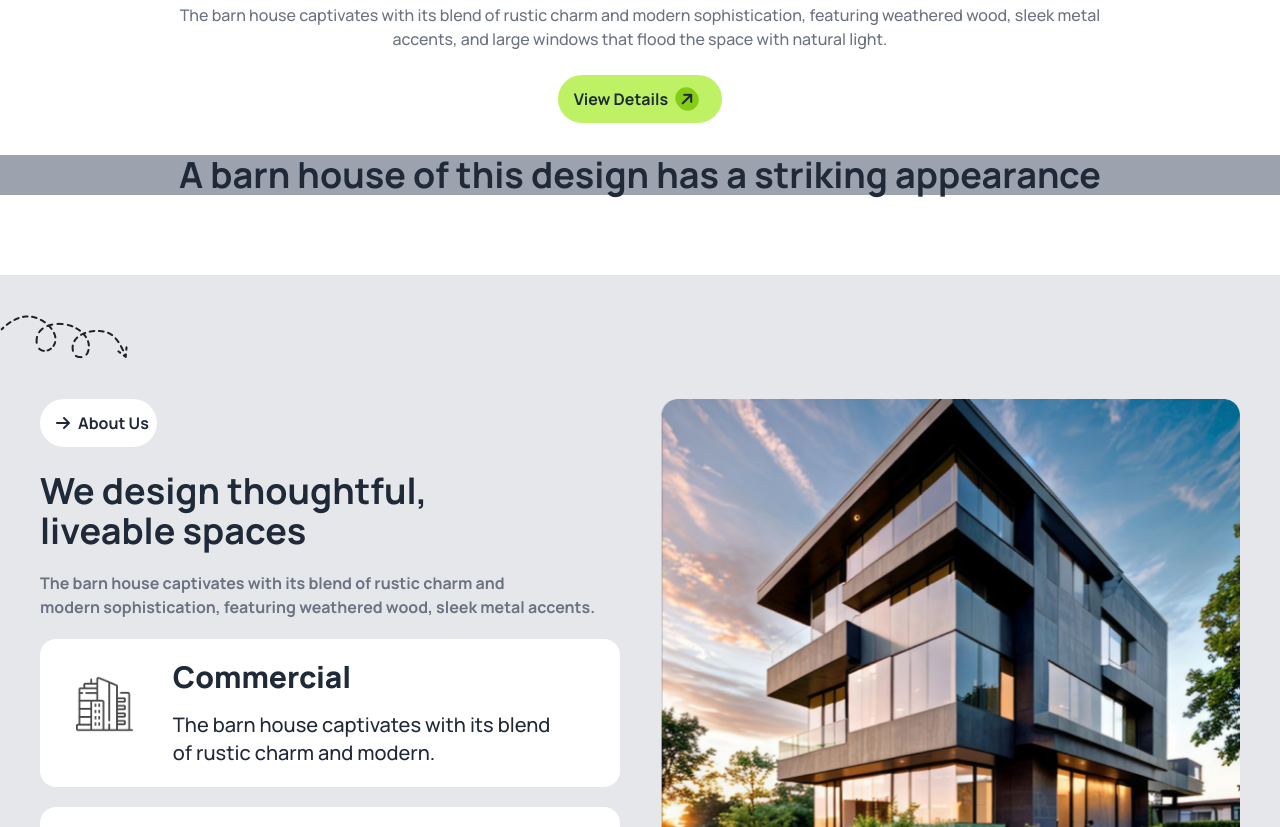
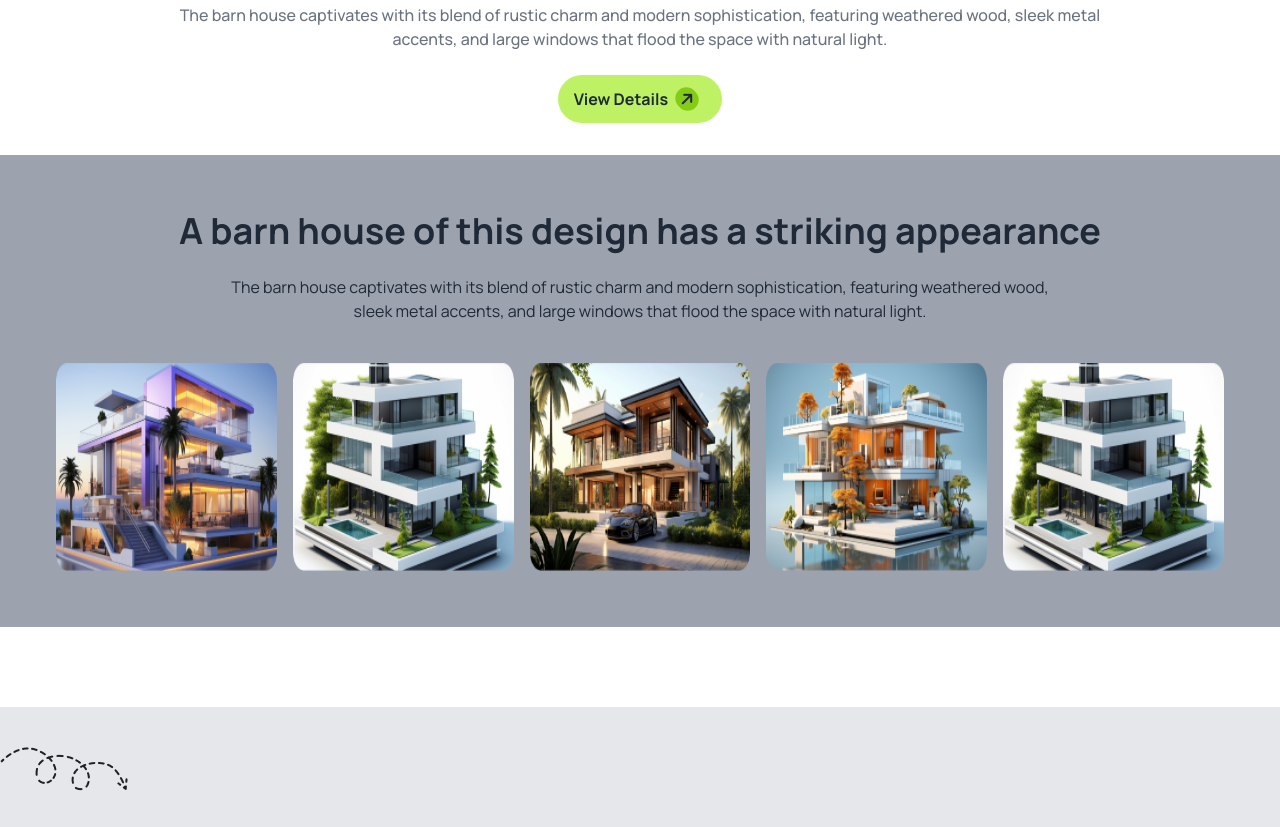
Before and after one commit to protivaghosh/assignment-03-b10, a plain HTML site: page index.html in a window 1280 px wide. Shown: the part 639-1466 px from the top of the page. Drawn offline with nearby package versions, Linux system fonts and the light colour scheme.

Commit message:
make added to unique section

```diff
--- a/index.html
+++ b/index.html
@@ -1,5 +1,5 @@
 <!DOCTYPE html>
-<html lang="en">
+<html lang="en" data-theme="light">
 <head>
     <meta charset="UTF-8">
     <meta name="viewport" content="width=device-width, initial-scale=1.0">
@@ -100,16 +100,28 @@
    </header>
      <main>
        <!-- unique section -->
-   <section class="bg-gray-400">
+   <section class="bg-gray-400 p-4 lg:p-14">
     <div class="text-center">
-      <h3 class="text-4xl font-bold">A barn house of this design has a striking appearance</h3>
+      <h3 class="text-2xl lg:text-4xl font-bold  mb-6">A barn house of this design has a striking appearance</h3>
+      <p class="text-xs lg:text-base font-samiblod mb-10">The barn house captivates with its blend of rustic charm and modern sophistication, featuring weathered wood,<br> sleek metal accents, and large windows that flood the space with natural light.</p>
     </div>
-
-
-
-
-
-
+    <div class="grid grid-cols-1 lg:grid-cols-5 gap-4">
+      <div>
+        <img src="./assets/article1.png" alt="house" class="w-full h-52 transform transition duration-500 hover:scale-75">
+      </div>
+      <div>
+        <img src="./assets/article2.png" alt="house" class="w-full h-52 transform transition duration-500 hover:scale-75">
+      </div>
+      <div>
+        <img src="./assets/article3.png" alt="house" class="w-full h-52 transform transition duration-500 hover:scale-75">
+      </div>
+      <div>
+        <img src="./assets/img2.png" alt="house" class="w-full h-52 transform transition duration-500 hover:scale-75">
+      </div>
+      <div>
+        <img src="./assets/article2.png" alt="house" class="w-full h-52 transform transition duration-500 hover:scale-75">
+      </div>
+    </div>
    </section>
 <section class="bg-gray-200">
    <!-- We design thoughtful, liveable spaces section -->
```
